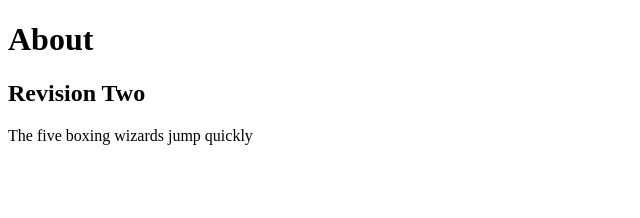
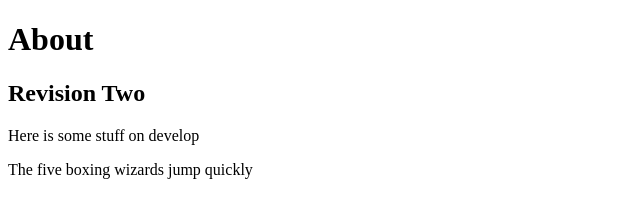
Before and after one commit to karlst/projectOne, a plain HTML site: page about.html in a window 1280 px wide. Shown: the whole page, without its empty margins (0-640 px from the left). Drawn offline with Linux system fonts and the light colour scheme.

Commit message:
new stuff

```diff
--- a/about.html
+++ b/about.html
@@ -8,6 +8,7 @@
 
   <h1>About</h1>
   <h2>Revision Two</h2>
+  <p>Here is some stuff on develop</p>
   <p>The five boxing wizards jump quickly</p>
 
 </body>
```
